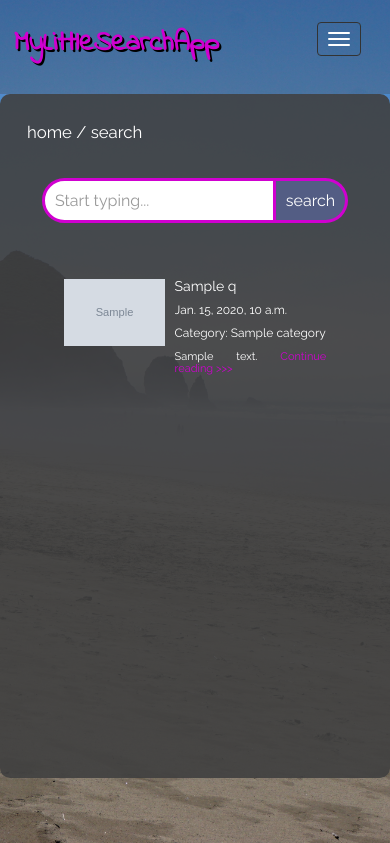
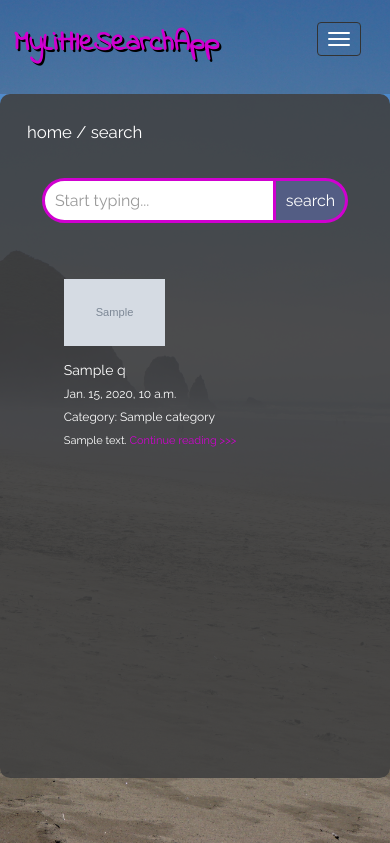
Before and after one commit to jastr945/xperiments, a Django app: template search/search_engine/searchapp/templates/searchapp/search.html in a window 390 px wide. Shown: the top 843 px of the page. Run offline with Django 3.2, Linux system fonts and the light colour scheme; the template is opened without the code that fills it: most values are stand-ins (such as "Sample title", 1, 10 or a date in 2020); grey boxes marked "Sample" are stand-in pictures; some libraries are stand-ins or nearby versions.

Commit message:
Fixed bug in search media queries

```diff
--- a/search/search_engine/searchapp/templates/searchapp/search.html
+++ b/search/search_engine/searchapp/templates/searchapp/search.html
@@ -35,7 +35,7 @@
           <div class="panel-body">
             <div class="media">
               {% if a.img %}
-              <div class="media-left">
+              <div class="pic media-left">
                 <img class="media-object" src="{{ a.img.url }}" alt="Article image">
               </div>
               {% endif %}
```
